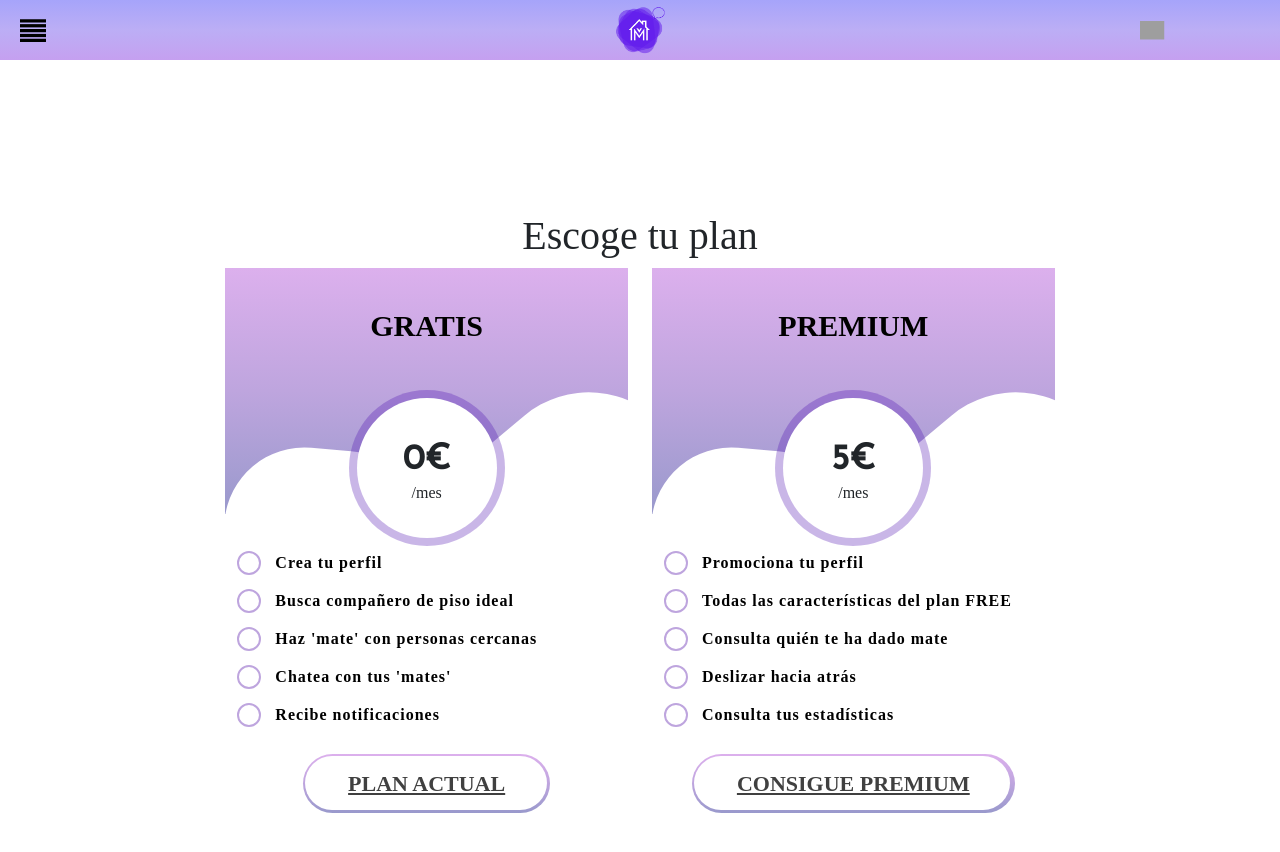
After one commit to luctorgom/MakeAMate, a Django app: page /payments/ in a window 1280 px wide. The commit adds this page. Shown: the top 852 px of the page. Run offline with Django 3.2, Linux system fonts and the light colour scheme; some web fonts are replaced; grey boxes are pictures that could not be loaded.

Commit message:
FAKE BUTTON TEMPLATE PAYMENTS
Se ha añadido una plantilla completa para los pagos sin funcionalidad

Parrado Gordón, Raúl<@raupargor>

```diff
--- a/MakeAMate/MakeAMate/urls.py
+++ b/MakeAMate/MakeAMate/urls.py
@@ -24,5 +24,6 @@ urlpatterns = [
     path("logout/", views.logout_view, name= "logout"),
     path("accept-mate/", views.accept_mate, name= "accept-mate"),
     path("reject-mate/", views.reject_mate, name= "reject-mate"),
+    path("payments/",views.payments,name="payments"),
     path('', views.homepage,name="home")
 ]
--- /dev/null
+++ b/MakeAMate/principal/static/css/payments.css
@@ -0,0 +1,202 @@
+.payment {
+    background: #DEDDDB;
+    padding: 30px 0
+}
+
+.pricingTable {
+    padding-bottom: 20px;
+    background: #fff;
+    border-radius: 10px;
+    text-align: center;
+    position: relative;
+    transition: all .3s ease 0s
+}
+
+.pricingTable .title {
+    padding: 40px 20px 170px;
+    margin: 0 0 30px;
+    background: linear-gradient(180deg, rgba(220,176,237,1) 0%, rgba(190,165,222,1) 50%, rgba(153,153,204,1) 100%);
+    font-family: "Montserrat-Black";
+    font-size: 30px;
+    font-weight: 600;
+    color: rgb(0, 0, 0);
+    text-transform: uppercase;
+    overflow: hidden;
+    position: relative
+}
+
+.pricingTable .title:after,
+.pricingTable .title:before {
+    content: "";
+    width: 280px;
+    height: 200px;
+    border-radius: 80px;
+    background: #fff;
+    position: absolute;
+    bottom: -175px;
+    left: -46px;
+    transform: rotate(-85deg)
+}
+
+.pricingTable .title:after {
+    border-radius: 100px;
+    bottom: auto;
+    top: 150px;
+    left: auto;
+    right: -70px;
+    transform: rotate(-40deg)
+}
+
+.pricingTable .price-value {
+    display: inline-block;
+    width: 140px;
+    height: 140px;
+    line-height: 65px;
+    border-radius: 50%;
+    background: #fff;
+    box-shadow: 0 0 0 8px rgba(77, 16, 177, 0.3);
+    padding: 30px 0;
+    font-size: 35px;
+    font-weight: 600;
+    color: linear-gradient(180deg, rgba(220,176,237,1) 0%, rgba(190,165,222,1) 50%, rgba(153,153,204,1) 100%);
+    position: absolute;
+    top: 130px;
+    left: 50%;
+    transform: translateX(-50%);
+    transition: all .3s ease 0s
+}
+
+.pricingTable:hover .price-value {
+    background: linear-gradient(180deg, rgba(220,176,237,1) 0%, rgba(190,165,222,1) 50%, rgba(153,153,204,1) 100%);
+    color: #fff
+}
+
+.pricingTable .month {
+    display: block;
+    font-family: "Montserrat-Black";
+    font-size: 16px;
+    font-weight: 400;
+    line-height: 0
+}
+
+.pricingTable .pricing-content {
+    list-style: none;
+    padding: 0;
+    margin-bottom: 20px;
+    text-align: left;
+    transition: all .3s ease 0s
+}
+
+.pricingTable .pricing-content li {
+    padding: 7px 0 7px 50px;
+    font-family: "Montserrat-Black";
+    font-size: 16px;
+    font-weight: 600;
+    color: #000;
+    letter-spacing: 1px;
+    position: relative
+}
+
+.pricingTable .pricing-content li:before {
+    content: "\f00c";
+    font-family: "Montserrat-Black";
+    font-weight: 900;
+    width: 24px;
+    height: 24px;
+    line-height: 20px;
+    border-radius: 50%;
+    border: 2px solid rgba(190,165,222,1);
+    color: rgba(153,153,204,1) 100%;
+    text-align: center;
+    position: absolute;
+    top: 50%;
+    left: 12px;
+    transform: translateY(-50%)
+}
+
+.pricingTable .pricing-content li.disable {
+    color: #707070
+}
+
+.pricingTable .pricing-content li.disable:before {
+    display: none
+}
+
+.pricingTable .pricingTable-signup {
+    display: inline-block;
+    padding: 13px 45px;
+    border-radius: 30px;
+    background: linear-gradient(180deg, rgba(220,176,237,1) 0%, rgba(190,165,222,1) 50%, rgba(153,153,204,1) 100%);
+    font-family: "Montserrat-Black";
+    font-size: 22px;
+    font-weight: 700;
+    color: #404040;
+    text-transform: uppercase;
+    z-index: 1;
+    position: relative;
+    transition: all .3s ease 0s
+}
+
+.pricingTable .pricingTable-signup:hover {
+    color: #000
+}
+
+.pricingTable .pricingTable-signup:before {
+    content: "";
+    width: 98%;
+    height: 92%;
+    border-radius: 30px;
+    background: #fff;
+    position: absolute;
+    top: 2px;
+    left: 2px;
+    z-index: -1
+}
+
+.pricingTable .pricingTable-signup:hover:before {
+    background: 0 0
+}
+
+
+
+
+@media only screen and (max-width:990px) {
+    .pricingTable6 {
+        margin-bottom: 30px
+    }
+}
+
+@media only screen and (max-width:767px) {
+    .pricingTable6 .title:before {
+        height: 400px;
+        top: 100px;
+        left: 55px
+    }
+
+    .pricingTable .title:after {
+        width: 550px;
+        height: 550px;
+        top: 150px;
+        right: -100px;
+        transform: rotate(-20deg)
+    }
+
+}
+
+@media only screen and (max-width:480px) {
+
+    .pricingTable .title:after,
+    .pricingTable .title:before {
+        width: 280px;
+        height: 200px;
+        top: 220px;
+        left: -46px
+    }
+
+    .pricingTable .title:after {
+        top: 150px;
+        left: auto;
+        right: -70px
+    }
+
+}
--- a/MakeAMate/principal/static/style.css
+++ b/MakeAMate/principal/static/style.css
@@ -11,10 +11,6 @@
 
 #all{
   background: linear-gradient(180deg, rgba(220,176,237,1) 0%, rgba(190,165,222,1) 50%, rgba(153,153,204,1) 100%);
-}
-
-#money{
-  background: #00ff80;
 }
 
 h1, h2, h3, h4, h5, h6 {
--- a/MakeAMate/principal/templates/base.html
+++ b/MakeAMate/principal/templates/base.html
@@ -45,7 +45,7 @@
           <br><br>
           <li><label for="check" class="icon-bubble2"></label>   Chat</li>
           <li><label for="check" class="icon-stats-dots"></label>   Statistics</li>
-          <li  id="money"><label for="check" class="icon-cart1"</label>  Be Premium Here</li>
+          <a href="{% url 'payments' %}"><li><label for="check" class="icon-cart1"></label>   Shop</li></a>
           <li><label for="check" class="icon-info"></label>   About us</li>
           <a  id="a" href="{% url 'logout' %}"><li><label class="icon-log-out"></label>   Log-out</li></a>
         </ul>
@@ -54,7 +54,7 @@
   </div>
   <div class="container-notificaciones" id="Notificaciones">
     <div class="logo-notificaciones"></div>
-    <a href="menu"><img class ="logo" src="/static/logotipo.png"></a>
+    <a href="{% url 'home' %}"><img class ="logo" src="/static/logotipo.png"></a>
     <div class="icon-notificaciones" id="bell"> <img src="https://i.imgur.com/AC7dgLA.png" alt="img"> </div>
     <div class="notifications" id="box">
         <h2 class="notificacion-text">Notifications - <span>2</span></h2>
--- /dev/null
+++ b/MakeAMate/principal/templates/payments.html
@@ -0,0 +1,46 @@
+{% extends "base.html" %}
+{% block extrahead %}
+<link rel="stylesheet" href="/static/css/payments.css">
+<link href="https://cdn.jsdelivr.net/npm/bootstrap@5.1.3/dist/css/bootstrap.min.css" rel="stylesheet" integrity="sha384-1BmE4kWBq78iYhFldvKuhfTAU6auU8tT94WrHftjDbrCEXSU1oBoqyl2QvZ6jIW3" crossorigin="anonymous">
+<script src="https://cdn.jsdelivr.net/npm/bootstrap@5.1.3/dist/js/bootstrap.bundle.min.js" integrity="sha384-ka7Sk0Gln4gmtz2MlQnikT1wXgYsOg+OMhuP+IlRH9sENBO0LRn5q+8nbTov4+1p" crossorigin="anonymous"></script>
+{% endblock %}
+{% block content %}
+<h1>Escoge tu plan</h1>
+        <div class="row">
+            <div class="col-md-6 col-sm-6">
+                <div class="pricingTable">
+                    <h3 class="title">GRATIS</h3>
+                    <div class="price-value blue">0€
+                        <span class="month">/mes</span>
+                    </div>
+                    <ul class="pricing-content">
+                        <li>Crea tu perfil</li>
+                        <li>Busca compañero de piso ideal</li>
+                        <li>Haz 'mate' con personas cercanas</li>
+                        <li>Chatea con tus 'mates'</li>
+                        <li>Recibe notificaciones </li>
+                    </ul>
+                    <a href="#" class="pricingTable-signup">Plan Actual</a>
+                </div>
+            </div>
+            <div class="col-md-6 col-sm-6">
+                <div class="pricingTable">
+                    <h3 class="title">PREMIUM</h3>
+                    <div class="price-value">5€
+                        <span class="month">/mes</span>
+                    </div>
+                    <ul class="pricing-content">
+                        <li>Promociona tu perfil</li>
+                        <li>Todas las características del plan FREE</li>
+                        <li>Consulta quién te ha dado mate</li>
+                        <li>Deslizar hacia atrás</li>
+                        <li>Consulta tus estadísticas</li>
+                    </ul>
+                    <a href="#" class="pricingTable-signup">Consigue Premium</a>
+                </div>
+            </div>
+
+        </div>
+
+
+{% endblock %}
--- a/MakeAMate/principal/views.py
+++ b/MakeAMate/principal/views.py
@@ -69,3 +69,7 @@ def reject_mate(request):
         success = False
     response = { 'success': success }
     return JsonResponse(response)
+
+def payments(request):
+    template='payments.html'
+    return render(request,template)
```
